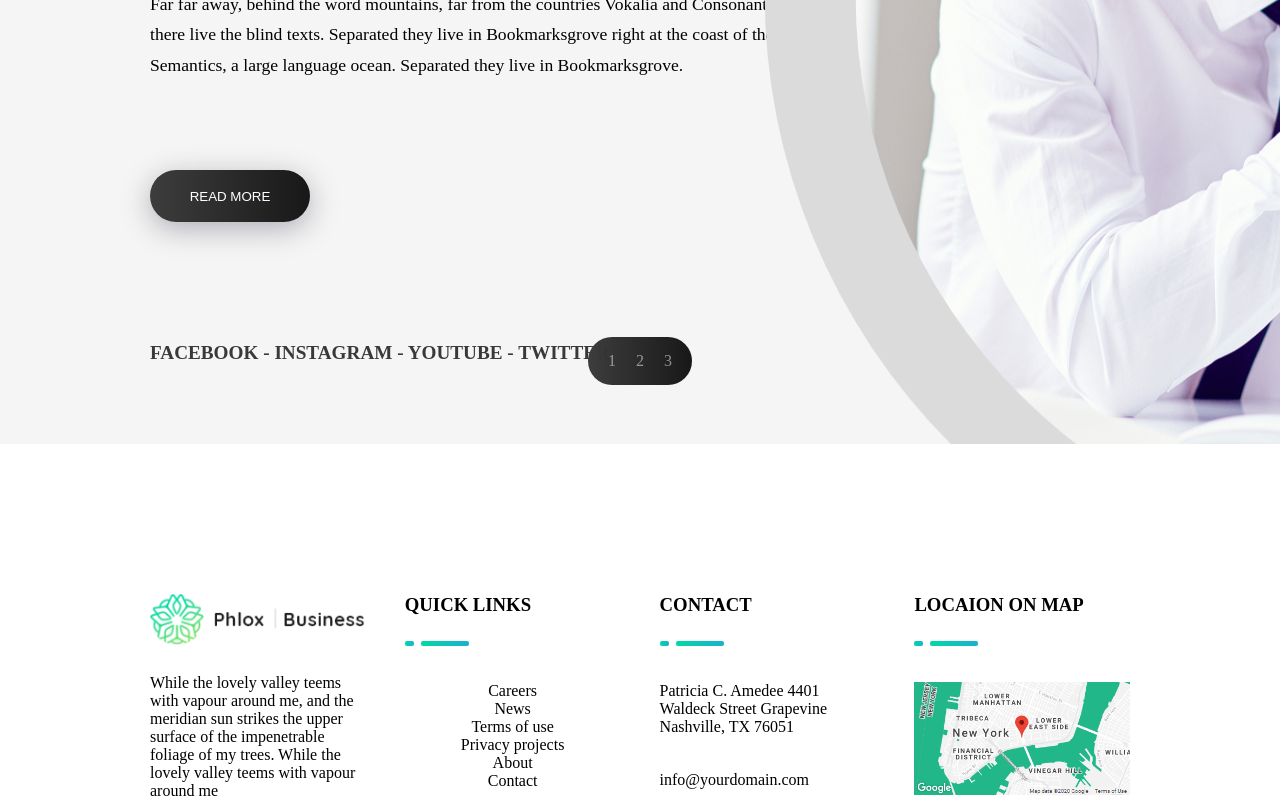
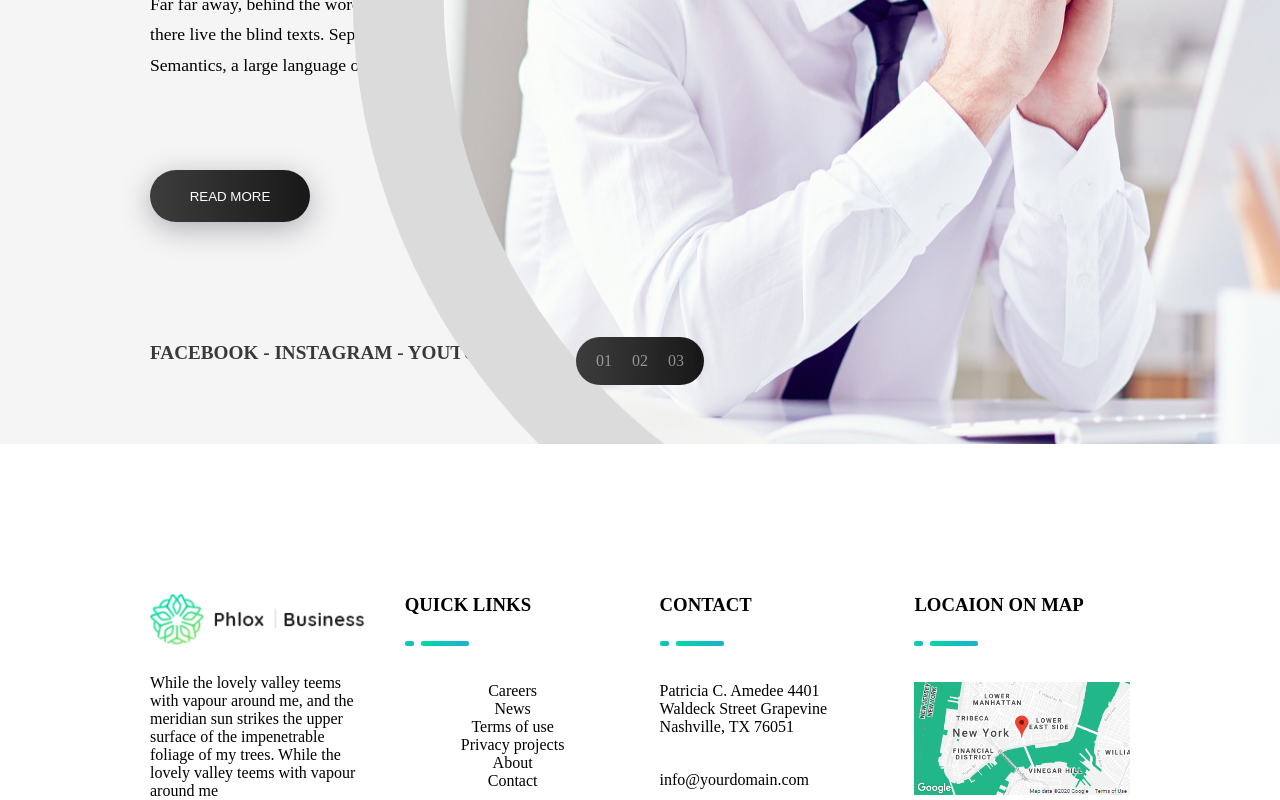
Before and after one commit to sebastianocalella/proj-html-vuejs, a Vue app: page / in a window 1280 px wide. Shown: the part 660-1460 px from the top of the page. Built offline with nearby package versions, Linux system fonts and the light colour scheme.

Commit message:
clean carousel image ancoration

```diff
--- a/src/components/AppMain.vue
+++ b/src/components/AppMain.vue
@@ -23,6 +23,7 @@ export default {
 
     section{
         padding: $h-p-standard;
+        position: relative;
 
         &:nth-child(odd){
             background-color: $bg-light-2;
--- a/src/components/AppMainComponents/MainCarousel.vue
+++ b/src/components/AppMainComponents/MainCarousel.vue
@@ -21,9 +21,9 @@
         </div>
         <div class="slider">
             <ul>
-                <li>1</li>
-                <li>2</li>
-                <li>3</li>
+                <li v-for="(image,index) in carouselImages">
+                    0{{ index + 1}}
+                </li>
             </ul>
         </div>
     </div>
@@ -39,7 +39,7 @@ export default {
     },
     data(){
         return{
-            CarouselImages:[
+            carouselImages:[
                 'Group-35-2x.png',
                 'Group-36-2x.png',
                 'Group-40-2x.png'
@@ -52,9 +52,6 @@ export default {
 <style lang="scss" scoped>
 @use '../../styles/partials/colors' as *;
 
-    .container{
-        position: relative;
-    }
     .text-content{
         display: flex;
         flex-direction: column;
@@ -114,11 +111,12 @@ export default {
     }
 
     .img-wrapper{
+
         position: absolute;
         height: 100%;
         top: 0;
-        left: 40%;
-        width: calc(60% + 150px);
+        right: 0px;
+        width: 1150px;
         overflow: hidden;
         img{
             transform: translate(0, -10%);
```
